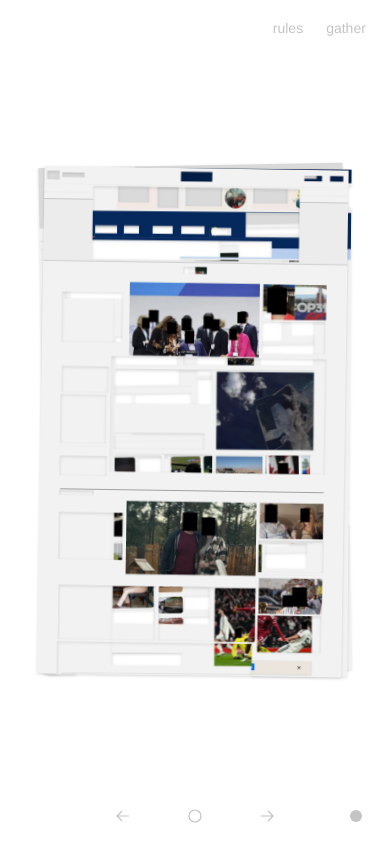
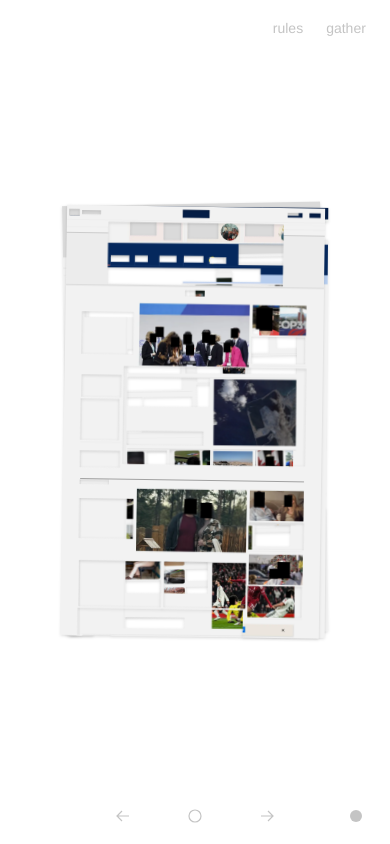
Before and after one commit to qutaybaqaysi-dotcom/poststudio, a plain HTML site: page frontpage4/index.html in a window 390 px wide. Drawn offline with Linux system fonts and the light colour scheme.

Commit message:
front page: a whole page fits in the largest frame on a phone
Co-Authored-By: Claude Opus 5.5 <noreply@anthropic.com>
Claude-Session: https://claude.ai/code/session_01Q7GdBN6zYQ4V8mS6r4ZDqe

```diff
--- a/frontpage4/index.html
+++ b/frontpage4/index.html
@@ -100,6 +100,8 @@ function measure() {
   W = innerWidth; H = innerHeight;
   const wide = W > H * 0.95;
   SH = Math.min(H * 0.8, (wide ? W * 0.42 : W * 0.78) / 0.6);
+  /* a whole page always fits inside the largest frame the screen allows, so a crop can take in the full page on a phone */
+  SH = Math.min(SH, (W - 16) * 1.25 * 0.92, (H - 60) * 0.92);
   SW = SH * 0.6;
   const cy = H / 2;
   C = { x: W / 2, y: cy };
```
